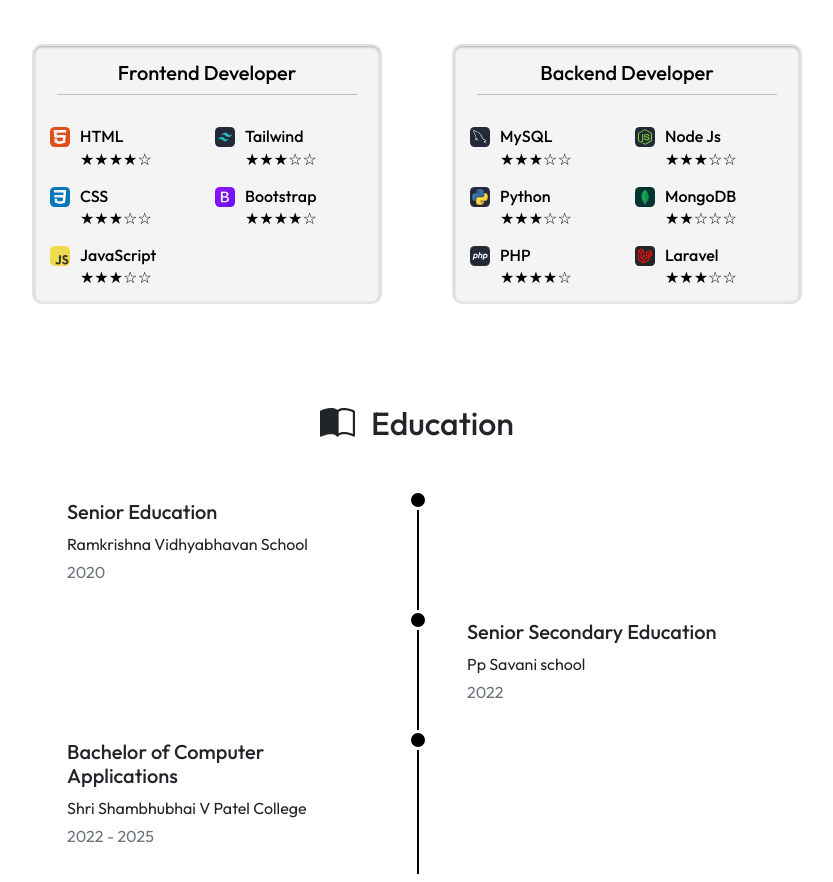
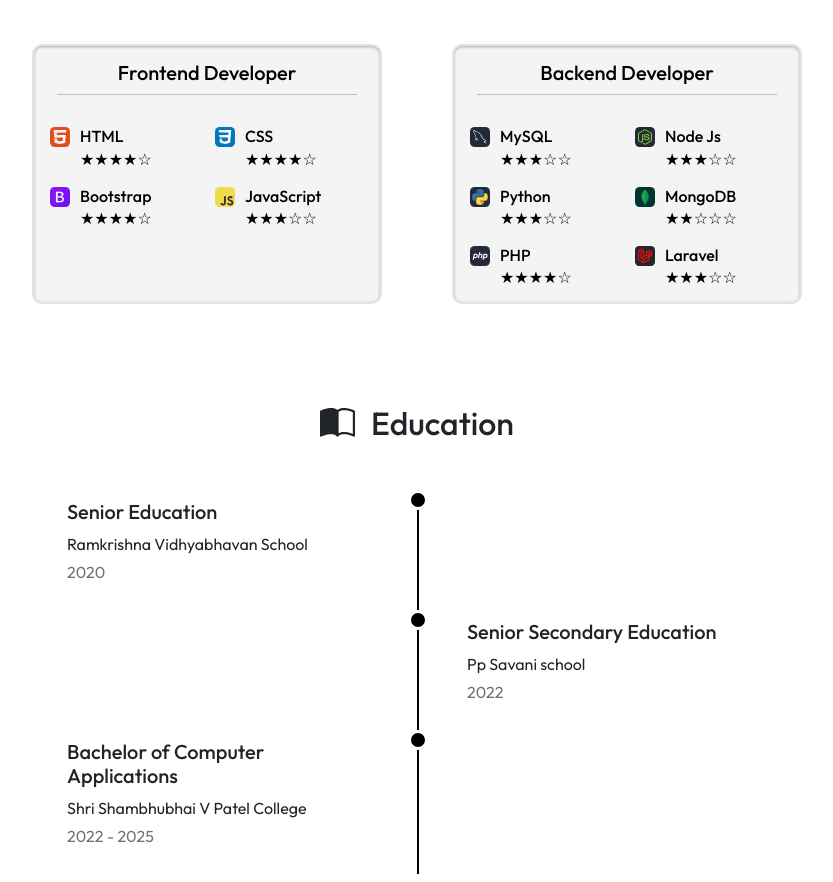
Before and after one commit to harshdavra/my-portfolio, a website: page public/index.html in a window 1280 px wide. Shown: the part 1271-2153 px from the top of the page, without its empty margins (223-1056 px from the left). Drawn offline with nearby package versions, Linux system fonts and the light colour scheme.

Commit message:
remove tailwind

```diff
--- a/public/index.html
+++ b/public/index.html
@@ -160,27 +160,6 @@
             <div class="col-6 d-flex">
               <svg xmlns="http://www.w3.org/2000/svg" width="20px" height="20px" class="m-0" viewBox="0 0 256 256">
                 <g fill="none">
-                  <rect width="256" height="256" fill="#242938" rx="60" />
-                  <path fill="url(#skillIconsTailwindcssDark0)" fill-rule="evenodd"
-                    d="M83 110q9-36 45-36c36 0 40.5 27 58.5 31.5q18 4.502 31.5-13.5q-9 36-45 36c-36 0-40.5-27-58.5-31.5Q96.5 92 83 110m-45 54q9-36 45-36c36 0 40.5 27 58.5 31.5q18 4.502 31.5-13.5q-9 36-45 36c-36 0-40.5-27-58.5-31.5q-18-4.502-31.5 13.5"
-                    clip-rule="evenodd" />
-                  <defs>
-                    <linearGradient id="skillIconsTailwindcssDark0" x1="86.5" x2="163.5" y1="74" y2="185.5"
-                      gradientUnits="userSpaceOnUse">
-                      <stop stop-color="#32b1c1" />
-                      <stop offset="1" stop-color="#14c6b7" />
-                    </linearGradient>
-                  </defs>
-                </g>
-              </svg>
-              <div>
-                <h6 class="m-0">Tailwind</h6>
-                <span>★★★☆☆</span>
-              </div>
-            </div>
-            <div class="col-6 d-flex">
-              <svg xmlns="http://www.w3.org/2000/svg" width="20px" height="20px" class="m-0" viewBox="0 0 256 256">
-                <g fill="none">
                   <rect width="256" height="256" fill="#0277bd" rx="60" />
                   <path fill="#ebebeb"
                     d="m53.753 102.651l2.862 31.942h71.481v-31.942zM128.095 38H48l2.904 31.942h77.191zm0 180.841v-33.233l-.14.037l-35.574-9.605l-2.274-25.476H58.042l4.475 50.154l65.431 18.164z" />
@@ -190,7 +169,7 @@
               </svg>
               <div>
                 <h6 class="m-0">CSS</h6>
-                <span>★★★☆☆</span>
+                <span>★★★★☆</span>
               </div>
             </div>
             <div class="col-6 d-flex">
```
